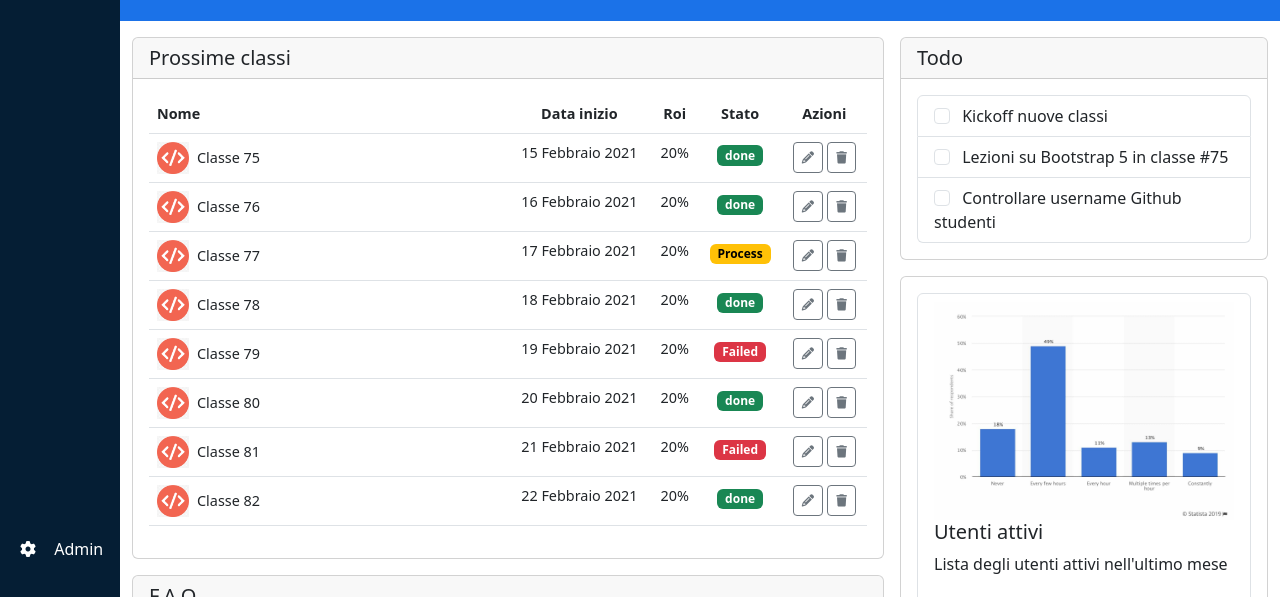
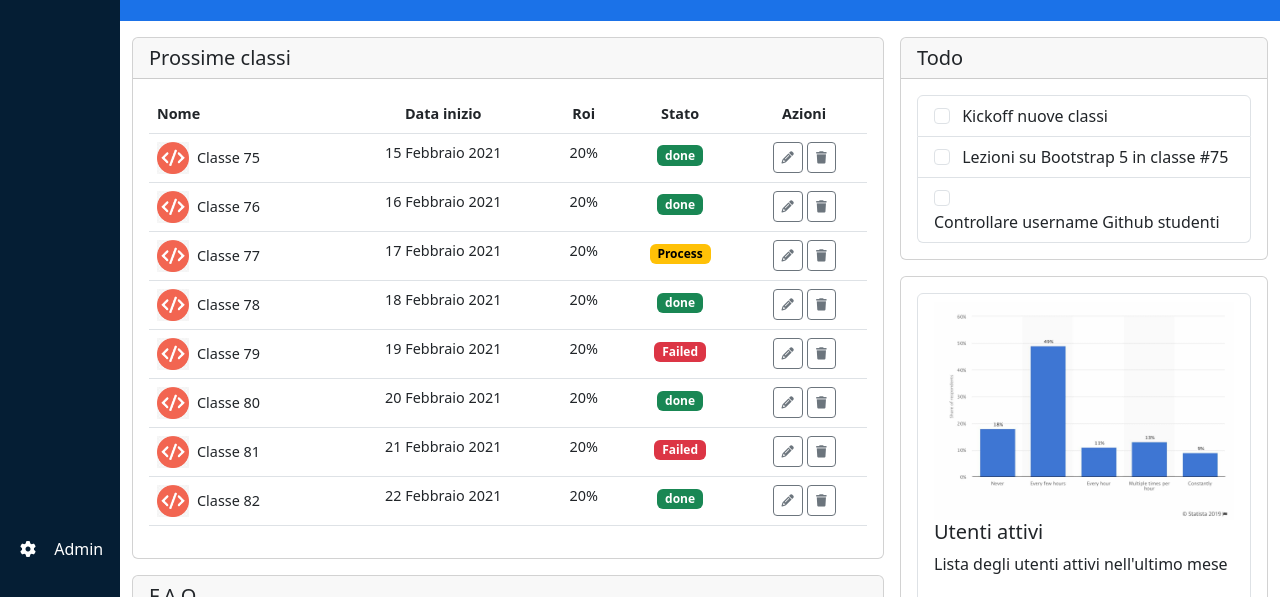
Before and after one commit to VincenzoMarcello/html-css-bootstrap-dashboard, a plain HTML site: page index.html in a window 1280 px wide. Shown: the part 203-800 px from the top of the page. Drawn offline with nearby package versions, Linux system fonts and the light colour scheme.

Commit message:
fix: last fix

```diff
--- a/index.html
+++ b/index.html
@@ -195,10 +195,10 @@
                 <div class="card mt-3">
                   <h5 class="card-header">Prossime classi</h5>
                   <div class="card-body">
-                    <table class="table">
+                    <table class="table table-hover">
                       <thead>
                         <tr>
-                          <th class="w-50" scope="col">Nome</th>
+                          <th class="w-35" scope="col">Nome</th>
                           <th
                             class="text-center d-none d-md-table-cell"
                             scope="col"
@@ -217,9 +217,9 @@
                       </thead>
                       <tbody>
                         <tr>
-                          <td
-                            class="d-md-flex align-items-center gap-2"
-                            scope="row"
+                          <td class="d-md-table-cell" scope="row">
+                            <div
+                              class="d-block d-md-flex align-items-center gap-2"
                             >
                               <img
                                 src="img/class-avatar.jpg"
@@ -227,6 +227,7 @@
                                 alt=""
                               />
                               <p class="mb-0">Classe 75</p>
+                            </div>
                           </td>
                           <td class="text-center d-none d-md-table-cell">
                             <p class="mb-0">15 Febbraio 2021</p>
@@ -634,30 +635,37 @@
                     <ul class="list-group">
                       <li class="list-group-item">
                         <input
+                          id="Kickoff"
                           class="form-check-input me-2"
                           type="checkbox"
                           value=""
                           aria-label="Checkbox for following text input"
                         />
-                        Kickoff nuove classi
+                        <label for="Kickoff">Kickoff nuove classi</label>
                       </li>
                       <li class="list-group-item">
                         <input
+                          id="classe"
                           class="form-check-input me-2"
                           type="checkbox"
                           value=""
                           aria-label="Checkbox for following text input"
                         />
-                        Lezioni su Bootstrap 5 in classe #75
+                        <label for="classe"
+                          >Lezioni su Bootstrap 5 in classe #75</label
+                        >
                       </li>
                       <li class="list-group-item">
                         <input
+                          id="username"
                           class="form-check-input me-2"
                           type="checkbox"
                           value=""
                           aria-label="Checkbox for following text input"
                         />
-                        Controllare username Github studenti
+                        <label for="username"
+                          >Controllare username Github studenti</label
+                        >
                       </li>
                     </ul>
                   </div>
@@ -739,7 +747,7 @@
 
           <div class="col-md-6">
             <label for="Email" class="form-label">Email</label>
-            <div class="input-group mb-3">
+            <div class="input-group">
               <span class="input-group-text" id="basic-addon1">@</span>
               <input
                 id="Email"
@@ -823,7 +831,7 @@
             <button type="submit" class="btn btn-primary">Salva</button>
           </div>
           <div class="col-1">
-            <button type="submit" class="btn btn-warning">Svuota</button>
+            <button type="reset" class="btn btn-warning">Svuota</button>
           </div>
         </form>
       </div>
```
Lines whose indentation alone changed are shown as unchanged.
